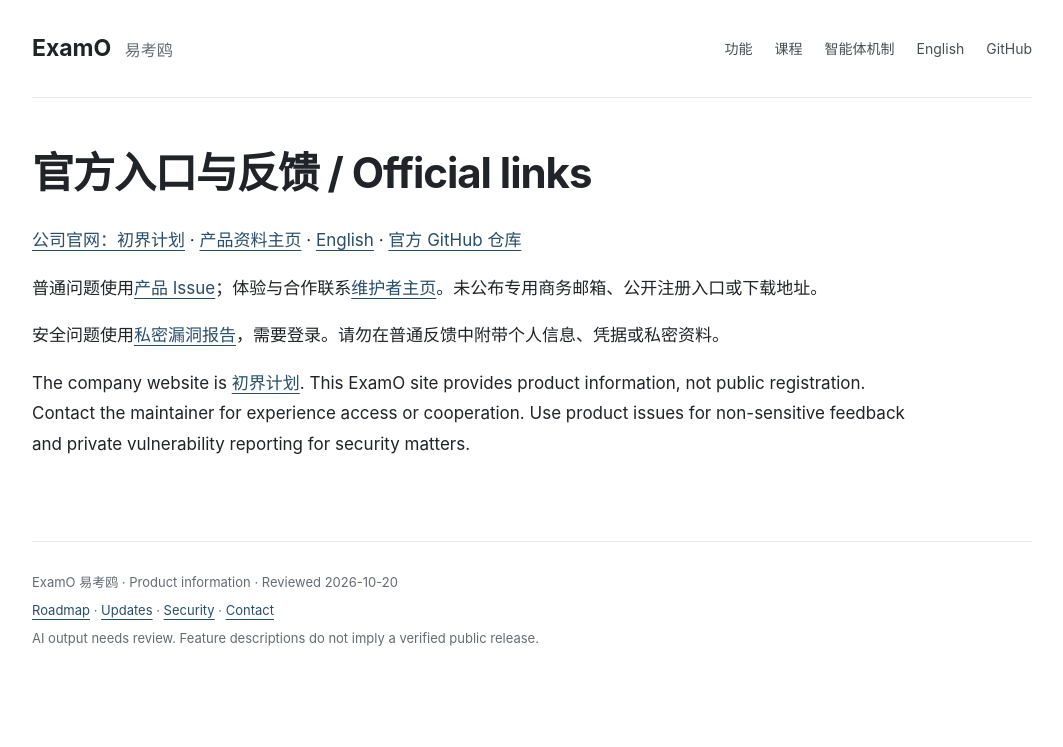
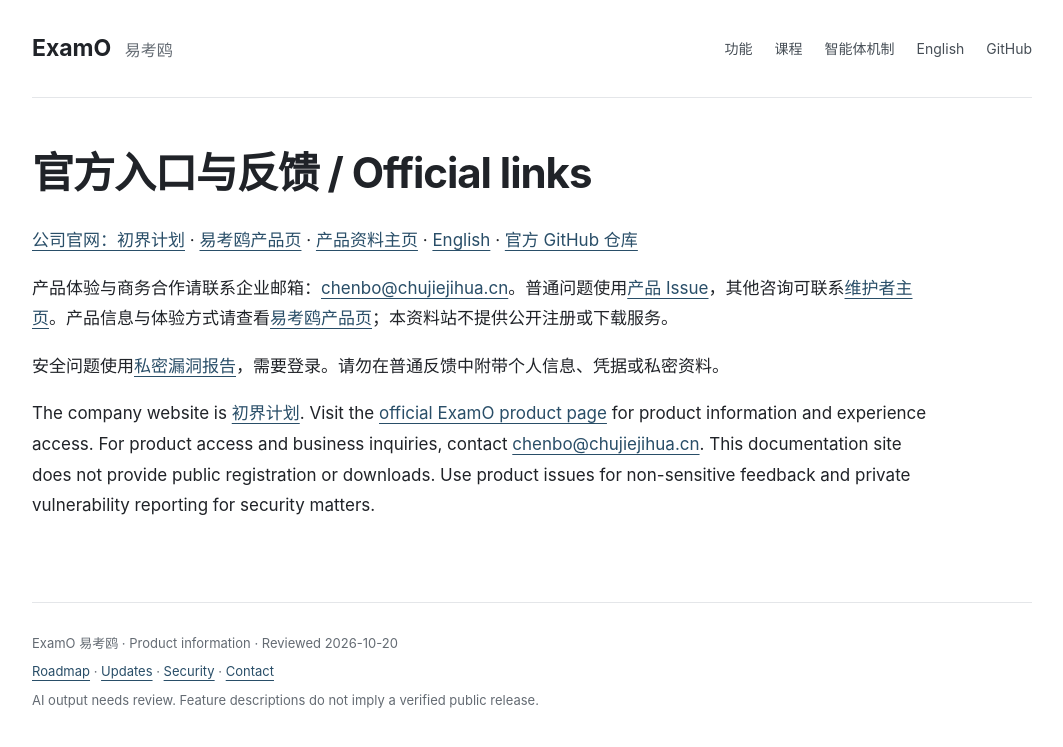
Before and after one commit to chenb5408-bit/ExamO, a Jekyll site: the page built from docs/contact.md, in a window 1280 px wide. Shown: the top 747 px of the page, without its empty margins (108-1171 px from the left). Built offline with Jekyll 4.4.1, drawn with Linux system fonts in a browser that asks for light colours.

Commit message:
docs: update official website and business contact

```diff
--- a/docs/contact.md
+++ b/docs/contact.md
@@ -3,15 +3,15 @@ layout: default
 title: "ExamO 官方入口与反馈 | Contact"
 description: "Product information, maintainer contact and feedback channels."
 lang: zh-CN
-review_date: 2026-10-20
+review_date: 2026-10-22
 ---
 
 # 官方入口与反馈 / Official links
 
-[公司官网：初界计划](http://114.215.206.70/) · [产品资料主页](index.md) · [English](english.md) · [官方 GitHub 仓库](https://github.com/chenb5408-bit/ExamO)
+[公司官网：初界计划](https://yikaoou.cn/) · [易考鸥产品页](https://yikaoou.cn/examo/) · [产品资料主页](index.md) · [English](english.md) · [官方 GitHub 仓库](https://github.com/chenb5408-bit/ExamO)
 
-普通问题使用[产品 Issue](https://github.com/chenb5408-bit/ExamO/issues/new/choose)；体验与合作联系[维护者主页](https://github.com/chenb5408-bit)。未公布专用商务邮箱、公开注册入口或下载地址。
+产品体验与商务合作请联系企业邮箱：[chenbo@chujiejihua.cn](mailto:chenbo@chujiejihua.cn)。普通问题使用[产品 Issue](https://github.com/chenb5408-bit/ExamO/issues/new/choose)，其他咨询可联系[维护者主页](https://github.com/chenb5408-bit)。产品信息与体验方式请查看[易考鸥产品页](https://yikaoou.cn/examo/)；本资料站不提供公开注册或下载服务。
 
 安全问题使用[私密漏洞报告](https://github.com/chenb5408-bit/ExamO/security/advisories/new)，需要登录。请勿在普通反馈中附带个人信息、凭据或私密资料。
 
-The company website is [初界计划](http://114.215.206.70/). This ExamO site provides product information, not public registration. Contact the maintainer for experience access or cooperation. Use product issues for non-sensitive feedback and private vulnerability reporting for security matters.
+The company website is [初界计划](https://yikaoou.cn/). Visit the [official ExamO product page](https://yikaoou.cn/examo/) for product information and experience access. For product access and business inquiries, contact [chenbo@chujiejihua.cn](mailto:chenbo@chujiejihua.cn). This documentation site does not provide public registration or downloads. Use product issues for non-sensitive feedback and private vulnerability reporting for security matters.
--- a/docs/llms.txt
+++ b/docs/llms.txt
@@ -4,7 +4,9 @@
 
 Reviewed: 2026-10-20. Implemented means found in reviewed code, not verified production availability. Planning and some adaptive features require configuration. Present orchestration is user-controlled and rule-based with model assistance. Autonomous model-directed multi-tool execution and background reminders are Planned.
 
-- [Company website: 初界计划](http://114.215.206.70/)
+- [Company website: 初界计划](https://yikaoou.cn/)
+- [Official ExamO product page](https://yikaoou.cn/examo/)
+- [Business inquiries](mailto:chenbo@chujiejihua.cn)
 - [Product overview](https://chenb5408-bit.github.io/ExamO/)
 - [English overview](https://chenb5408-bit.github.io/ExamO/english.html)
 - [Implemented features and conditions](https://chenb5408-bit.github.io/ExamO/features.html)
```
Also changed, not shown: docs/english.md (+3 -1 lines), docs/index.md (+3 -1 lines), CHANGELOG.md, README.md, README_EN.md, docs/changelog.md.
